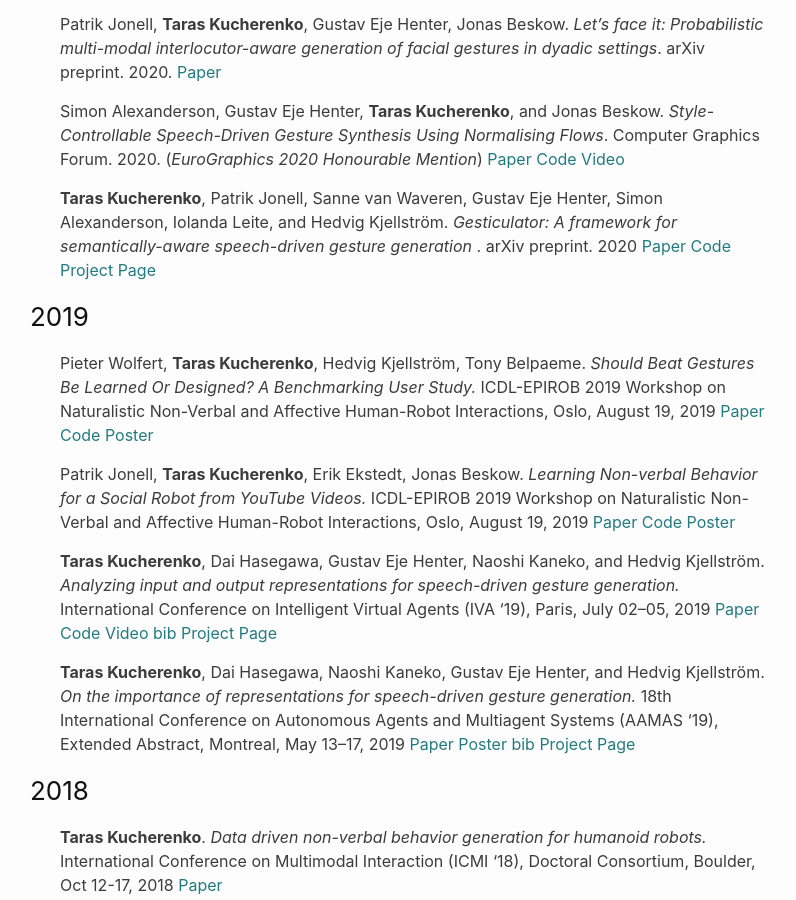
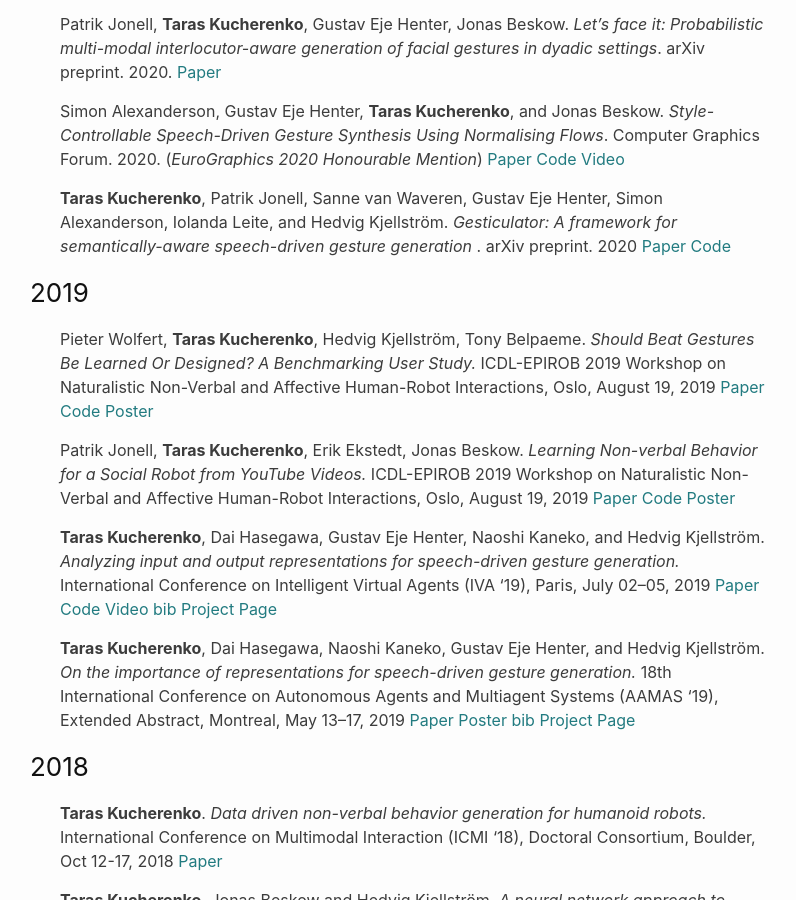
Before and after one commit to Svito-zar/Svito-zar.github.io, a Jekyll site: the page built from _pages/publications.md, in a window 1280 px wide and 900 px high, scrolled down 488 px. Shown: the whole window, without its empty margins (240-1036 px from the left). Built offline with Jekyll 4.4.1, drawn with Linux system fonts in a browser that asks for light colours.

Commit message:
Removed Gesticulator page until the notification

```diff
--- a/_pages/publications.md
+++ b/_pages/publications.md
@@ -24,7 +24,7 @@
 
 * Simon Alexanderson, Gustav  Eje  Henter, **Taras Kucherenko**,  and Jonas Beskow. *Style-Controllable Speech-Driven Gesture Synthesis Using Normalising Flows*. Computer Graphics Forum. 2020. (*EuroGraphics 2020 Honourable Mention*) [Paper](../papers/alexanderson2020style.pdf) [Code](https://github.com/simonalexanderson/StyleGestures) [Video](https://youtu.be/egf3tjbWBQE)
 
-* **Taras Kucherenko**, Patrik Jonell, Sanne van Waveren, Gustav Eje Henter, Simon Alexanderson, Iolanda Leite, and Hedvig Kjellström. *Gesticulator: A framework for semantically-aware speech-driven gesture generation* . arXiv preprint. 2020 [Paper](https://www.researchgate.net/publication/338853312_Gesticulator_A_framework_for_semantically-aware_speech-driven_gesture_generation) [Code](https://github.com/svito-zar/Gesticulator) [Project Page](../_posts/2020-08-03-Gesticulator.md)
+* **Taras Kucherenko**, Patrik Jonell, Sanne van Waveren, Gustav Eje Henter, Simon Alexanderson, Iolanda Leite, and Hedvig Kjellström. *Gesticulator: A framework for semantically-aware speech-driven gesture generation* . arXiv preprint. 2020 [Paper](https://www.researchgate.net/publication/338853312_Gesticulator_A_framework_for_semantically-aware_speech-driven_gesture_generation) [Code](https://github.com/svito-zar/Gesticulator)
 
 ### 2019
 * Pieter Wolfert, **Taras Kucherenko**, Hedvig Kjellström, Tony Belpaeme. *Should Beat Gestures Be Learned Or Designed? A Benchmarking User Study.* ICDL-EPIROB 2019 Workshop on Naturalistic Non-Verbal and Affective Human-Robot Interactions, Oslo, August 19, 2019 [Paper](https://pieterwolfert.com/files/epirob_camera_final.pdf) [Code](https://github.com/Svito-zar/Speech_driven_gesture_generation) [Poster](../posters/should_gesture_be_learned_poster.pdf)
```
